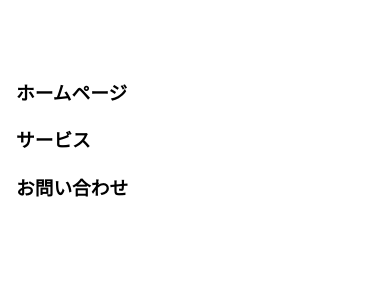
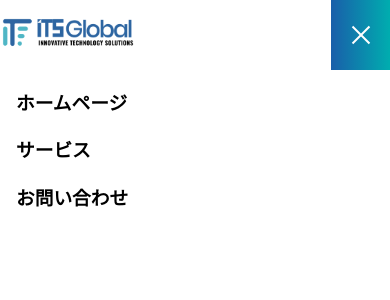
Before and after one commit to ryoww/ITS_Global_JP, a React (Vite) app: page /ITS_Global_JP/about in a window 390 px wide. Both pictures are taken after a click on the button "burger". Shown: the top 300 px of the page. Built offline with nearby package versions, Linux system fonts and the light colour scheme.

Commit message:
Refactor Header components for improved responsiveness and styling consistency; update HeaderPhone to include logo and dynamic styles

```diff
--- a/src/components/Header.tsx
+++ b/src/components/Header.tsx
@@ -7,24 +7,24 @@ import HeaderPhone from "./HeaderPhone";
 
 const Header: React.FC = () => {
     const { isPhone } = useResponsive();
+
     return (
         <>
-            <Flex w={"100%"} h={"70px"} gap={0} p={0}>
+            <Flex w="100%" h="70px" gap={0} p={0}>
+                {/* --- 左側ロゴ --- */}
                 <Box
-                    w={"20%"}
-                    h={"100%"}
+                    w={isPhone ? "35%" : "20%"} // ← ここを動的に
+                    h="100%"
                     style={{
                         display: "flex",
                         alignItems: "center",
                         justifyContent: "flex-end",
                         paddingRight: "5px",
                     }}
-                    // bg={"red.6"}
-                    m={0}
                 >
-                    <Link to={"/"}>
+                    <Link to="/">
                         <Image
-                            src={"logo.png"}
+                            src="logo.png"
                             alt="Logo"
                             width={65}
                             height={65}
@@ -32,14 +32,11 @@ const Header: React.FC = () => {
                         />
                     </Link>
                 </Box>
+
+                {/* --- 右側メニュー --- */}
                 <Box
-                    w={"80%"}
-                    h={"100%"}
-                    // bg={"blue.6"}
-                    // gradient={{
-                    //     from: "blue.6",
-                    //     to: "blue.8",
-                    // }}
+                    w={isPhone ? "65%" : "80%"} // ← ここも動的に
+                    h="100%"
                     style={{
                         background:
                             "linear-gradient(to right, #195FAA, #00ADAF)",
@@ -51,7 +48,6 @@ const Header: React.FC = () => {
                     }}
                 >
                     {isPhone ? <HeaderPhone /> : <HeaderPc />}
-                    {/* <HeaderPc /> */}
                 </Box>
             </Flex>
 
--- a/src/components/HeaderPc.tsx
+++ b/src/components/HeaderPc.tsx
@@ -16,7 +16,7 @@ const HeaderPc: React.FC = () => {
 
     return (
         <Flex justify="center" align="center" w="100%">
-            <Flex justify="space-between" align="center" w="80%">
+            <Flex justify="space-between" align="center" w="65%">
                 {/* ────────── ホームページ ────────── */}
                 <Link to="/" style={{ textDecoration: "none" }}>
                     <h3
--- a/src/components/HeaderPhone.tsx
+++ b/src/components/HeaderPhone.tsx
@@ -1,5 +1,6 @@
-import { Burger, Drawer, Flex } from "@mantine/core";
+import { Burger, Drawer, Flex, Image as MantineImage } from "@mantine/core";
 import { useDisclosure } from "@mantine/hooks";
+import { Link } from "react-router-dom";
 
 const HeaderPhone: React.FC = () => {
     const [opened, { open, close }] = useDisclosure(false);
@@ -10,6 +11,22 @@ const HeaderPhone: React.FC = () => {
                 opened={opened}
                 onClose={close}
                 position="right"
+                p={0}
+                title={
+                    <Flex m={0} p={0} w={"100%"} h={"70px"}>
+                        <Link to={"/"}>
+                            <MantineImage
+                                src="logo.png"
+                                alt="Logo"
+                                // bg={"red.6"}
+                                w={135.5}
+                                h={65}
+                                my={"auto"}
+                                fit="contain"
+                            />
+                        </Link>
+                    </Flex>
+                }
                 closeButtonProps={{
                     icon: (
                         <Burger
@@ -17,21 +34,31 @@ const HeaderPhone: React.FC = () => {
                             onClick={close}
                             aria-label="close"
                             color="white"
+                            mr={"30px"}
                         />
                     ),
                 }}
+                /* ここで 40 % / 60 % の 2色塗り分け */
+                styles={{
+                    header: {
+                        background:
+                            "linear-gradient(to right,#ffffff 0%,#ffffff 85%,#195FAA 40%,#00ADAF 100%)",
+                        /*         └─ 左色範囲 ─┘ └─ 右色範囲 ─┘     */
+                        padding: "0px",
+                    },
+                }}
             >
                 <h3>ホームページ</h3>
-
                 <h3>サービス</h3>
-
                 <h3>お問い合わせ</h3>
             </Drawer>
-            <Flex justify={"right"} w={"100%"}>
+
+            {/* 画面右上のトリガー Burger */}
+            <Flex justify="flex-end" w="100%">
                 <Burger
                     opened={opened}
                     onClick={open}
-                    mr={"15px"}
+                    mr="15px"
                     aria-label="burger"
                     color="white"
                 />
```
